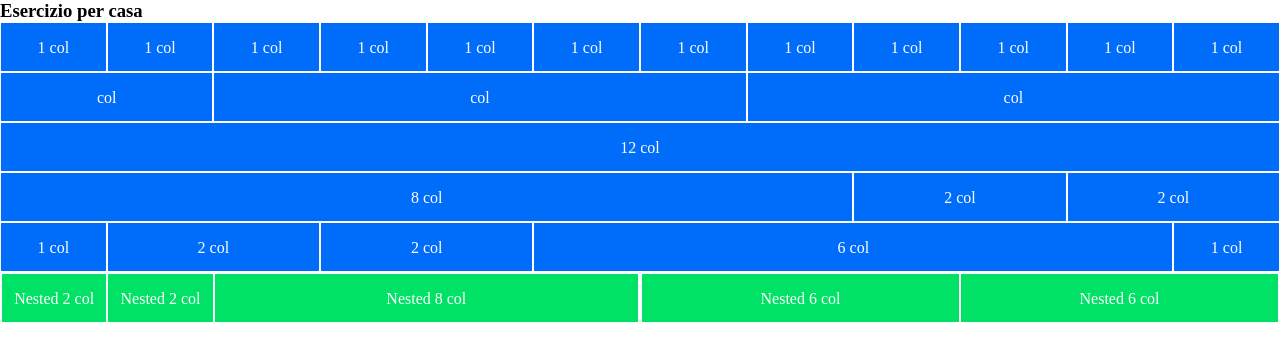
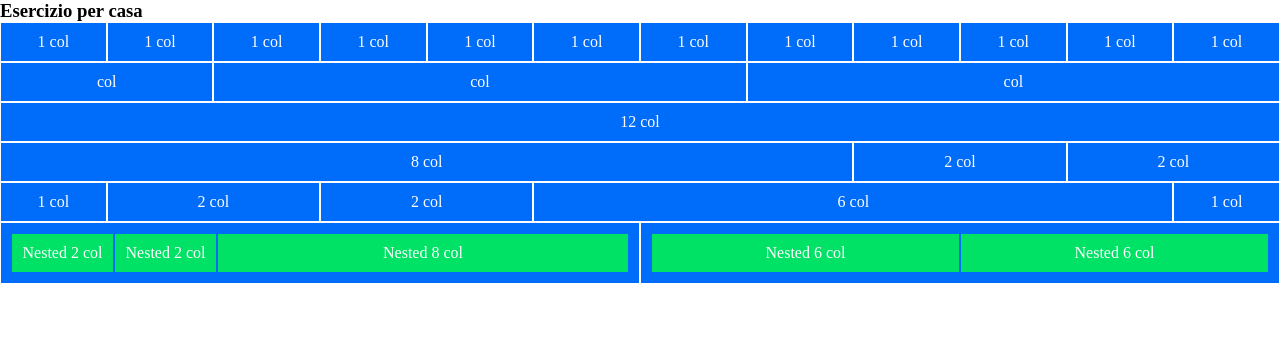
Before and after one commit to Angeloamenta/html-css-12bool, a plain HTML site: page index.html in a window 1280 px wide. Drawn offline with Linux system fonts and the light colour scheme.

Commit message:
blue-green

```diff
--- a/css/style.css
+++ b/css/style.css
@@ -1,13 +1,15 @@
 [class*="col-"] {
     background-color: #006CFA;
-    height: 50px;
+    align-items: center;
     text-align: center;
-    line-height: 50px;
+    padding: 10px;
     color: white;
     border: 1px solid white;
 }
 
+
 [class*="col-"]>.row>[class*="col-"] {
     background-color: #00E265;
-    border: 1 px transparent;
+    border: 1px solid #006CFA;
+
 }
```
Also changed, not shown: index.html (+1 -1 lines).
